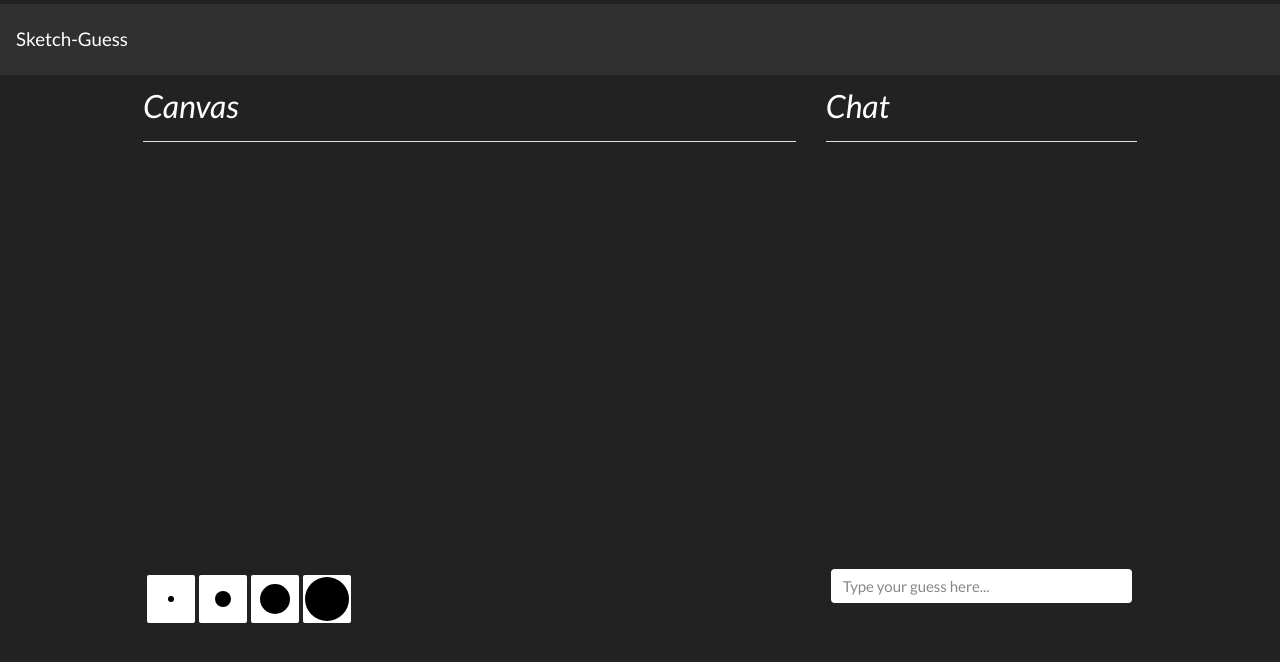
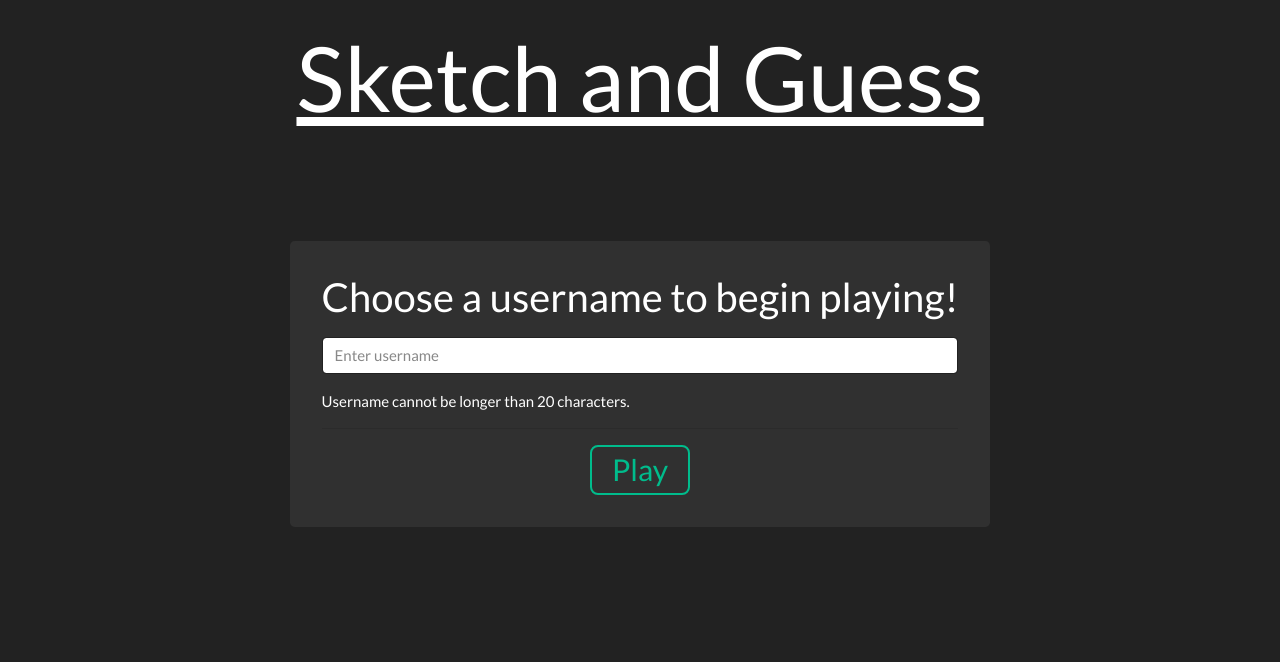
Before and after one commit to DomDomo/Sketch-Guess, a website with bundled scripts: page public/draw.html in a window 1280 px wide. Built offline with nearby package versions, Linux system fonts and the light colour scheme; no server answers.

Commit message:
Very close to functioning username select

```diff
--- a/public/draw.html
+++ b/public/draw.html
@@ -79,7 +79,7 @@
   <body>
 
     <!-- Username popup -->
-    <div class="modal fade" data-backdrop="static" data-keyboard="false" id="usernameModal" tabindex="-1">
+<!--     <div class="modal fade" data-backdrop="static" data-keyboard="false" id="usernameModal" tabindex="-1">
       <div class="modal-dialog modal-dialog-centered" role="document">
         <div class="modal-content">
           <div class="modal-header">
@@ -95,15 +95,36 @@
           </div>
         </div>
       </div>
-    </div>
+    </div> -->
+
+<!-- Shown by default main menu/username select screen -->
+<div class="shownDefault" id="menuContainer">
+  <div id="bigName">Sketch and Guess</div>
+  <div class="jumbotron" id="menuField">
+    <h1 id="smallName">Choose a username to begin playing!</h1>
+    <p class="lead">
+      <div class="form-group">
+
+        <input type="text" id="usernameInput" class="form-control" placeholder="Enter username" maxlength="20" required>
+
+      </div>
+    </p>
+    <p>Username cannot be longer than 20 characters.</p>
+    <hr class="my-3">
+    <p class="lead" id="centeredFooter">
+      <a class="btn btn-outline-success btn-lg" id="playBtn" href="#" role="button">Play</a>
+    </p>
+  </div>
+
+
+</div>
 
 
 
 
 
-
-
-
+<!-- Hidden until username is entered -->
+<div class="hiddenDefault">
     <div class="nav-scroller py-1 mb-2">
       <nav class="navbar navbar-expand-md navbar-dark bg-dark">
         <a class="navbar-brand" href="#">Sketch-Guess</a>
@@ -182,7 +203,7 @@
         </aside>
       <!-- /.row -->
     </main>
-
+  </div>
     <!-- Optional JavaScript -->
     <!-- jQuery first, then Popper.js, then Bootstrap JS -->
     <script src="/socket.io/socket.io.js"></script>
--- a/public/script.js
+++ b/public/script.js
@@ -18,7 +18,7 @@ const wordChoiceBox = document.getElementById("wordChoiceBox");
 
 socket.on("connect", () => {
   // At this point we have connected to the server
-  $('#usernameModal').modal('show');
+  //$('#usernameModal').modal('show');
 
 
 
@@ -47,4 +47,18 @@ socket.on("connect", () => {
   };
 });
 
-window.addEventListener("load", () => {});
+//Username setup stuff
+
+window.addEventListener("load", () => {
+  const playBtn = document.getElementById('playBtn');
+  const usernameInput = document.getElementById('usernameInput');
+
+
+  playBtn.addEventListener('click', function(event) {
+    console.log('User enterer name');
+    event.preventDefault();
+    let name = usernameInput.value;
+    socket.emit('new_user', name);
+    name = '';
+  })
+});
--- a/public/style.css
+++ b/public/style.css
@@ -95,7 +95,6 @@
   align-items: center;
 }
 
-<<<<<<< HEAD
 #containerSidebar {
   position: relative;
   margin-left: 8px;
@@ -137,79 +136,59 @@
 #boxMessages p:nth-child(even) {
   background: #fafafa;
 }
-=======
-/* .popup {
+
+/* Shown by default menu */
+
+.hiddenDefault {
+  display: none;
+}
+
+.shownDefault {
+  display: flex;
+}
+
+#menuContainer {
+  position: absolute;
   width: 100%;
   height: 100%;
-  background-color: rgba(0, 0, 0, 0.7);
-  position: absolute;
-  top: 0;
   justify-content: center;
   align-items: center;
-  display: none;
-  pointer-events: none;
 }
 
-.popup-content {
-  width: 300px;
-  height: 200px;
-  background-color: seashell;
-  border-radius: 4px;
-  text-align: center;
-  padding: 10px;
-  position: relative;
+.jumbotron {
+  padding: 2rem 2rem;
 }
 
-.close {
+#bigName {
   position: absolute;
+  margin-top: 10px;
   top: 0;
-  right: 20px;
-  font-size: 32px;
-  transform: rotate(45deg);
-  cursor: pointer;
+  font-size: 90px;
+  text-decoration: underline;
 }
 
-.mainMenu {
-  max-width: 1000px;
-  margin: auto;
-  overflow: hidden;
-  padding: 0 3rem;
-  display: flex;
-  flex-direction: column;
+#smallName {
+  font-size: 40px;
+  font-weight: 500;
 }
 
-.mainMenu-button {
-  position: relative;
-  width: 200px;
-  margin-top: 100px;
-  background-color: rgba(0, 0, 0, 0.5);
-  cursor: pointer;
-  text-align: center;
-  padding: 10px;
-
-}
-
-#bigButton {
-  background-color: rgba(255, 255, 255, 0.5);
-  font-size: 50px;
-  text-decoration: none;
-  color: red;
-}
-
-.titleText {
-  margin-top: 100px;
-  font-size: 100px;
-  text-align: center;
-  color: yellow;
-} */
-
-button {
-  width: 25%;
-  position: relative;
-  margin-bottom: 30px;
+#centeredFooter {
+  display: flex;
+  justify-content: center;
+  align-items: center;
+  margin-bottom: 0;
 }
 
 #playBtn {
-  margin-bottom: 75px;
+  width: 100px;
+  height: 50px;
+  border-radius: 0.5rem;
+  border-width: 2px;
+  font-size: 30px;
+  padding: 0;
 }
->>>>>>> 16f445f0d005f57390e589c22bda67d105e795bb
+
+#menuField {
+  max-width: 800px;
+  position: relative;
+}
```
Also changed, not shown: index.js (+25 -13 lines).
